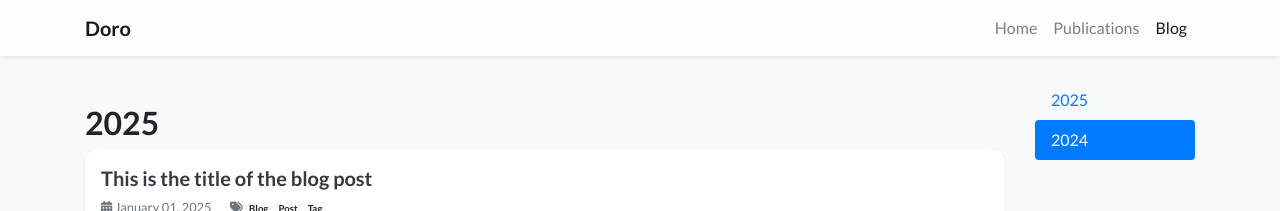
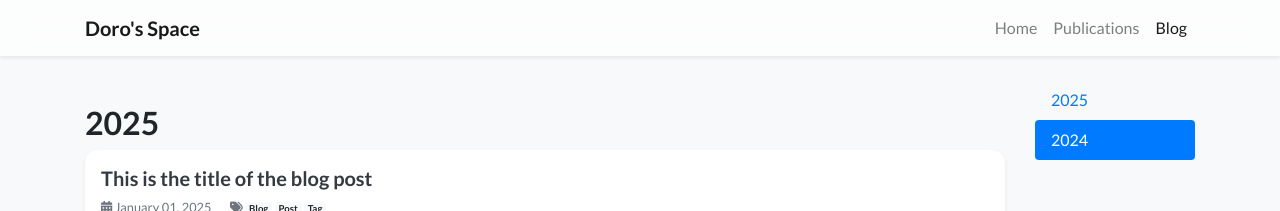
Before and after one commit to xinly-015/xinly-015.github.io, a Jekyll site: the page built from blog.html, in a window 1280 px wide. Shown: the top 211 px of the page. Built offline with Jekyll 4.4.1, drawn with Linux system fonts in a browser that asks for light colours; nearby versions of some CDN libraries; a style sheet for code colours, icons or effects is not loaded.

Commit message:
Update branding text and orange badge assets
Renames the navbar label to "Doro's Space" and updates the portrait caption text in `profile.yml`. Replaces `assets/images/badges/Orange.png` with a new version while preserving the previous image as `Orange_old.png`.

```diff
--- a/_data/profile.yml
+++ b/_data/profile.yml
@@ -1,6 +1,6 @@
 primary_name: "Doro"
 secondary_name: ""
-navbar_name: "Doro"
+navbar_name: "Doro's Space"
 
 positions:
 # - name: Title or Position
@@ -43,8 +43,10 @@ short_bio: >-
   </p>
 
 portrait_url: /assets/images/photos/portrait.jpg
+# portrait_caption: >-
+#   Photo by Manja Vitolic on Unsplash (this caption is optional, comment it out to disable).
 portrait_caption: >-
-  Photo by Manja Vitolic on Unsplash (this caption is optional, comment it out to disable).
+  Doro tearfully eating an orange.
 
 education:
 # - name: Massachusetts Institute of Technology
```
Also changed, not shown: 1 other file.
